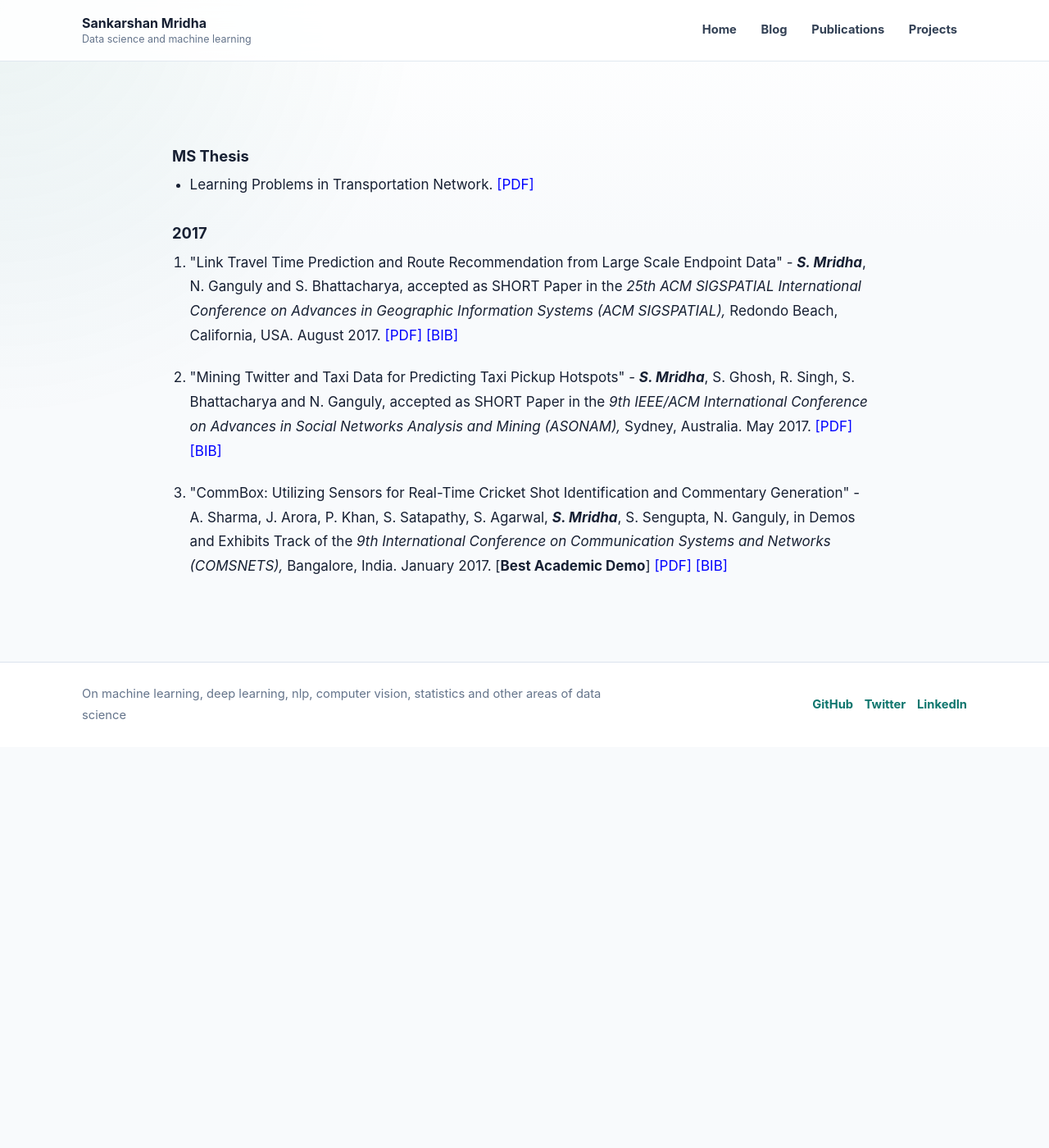
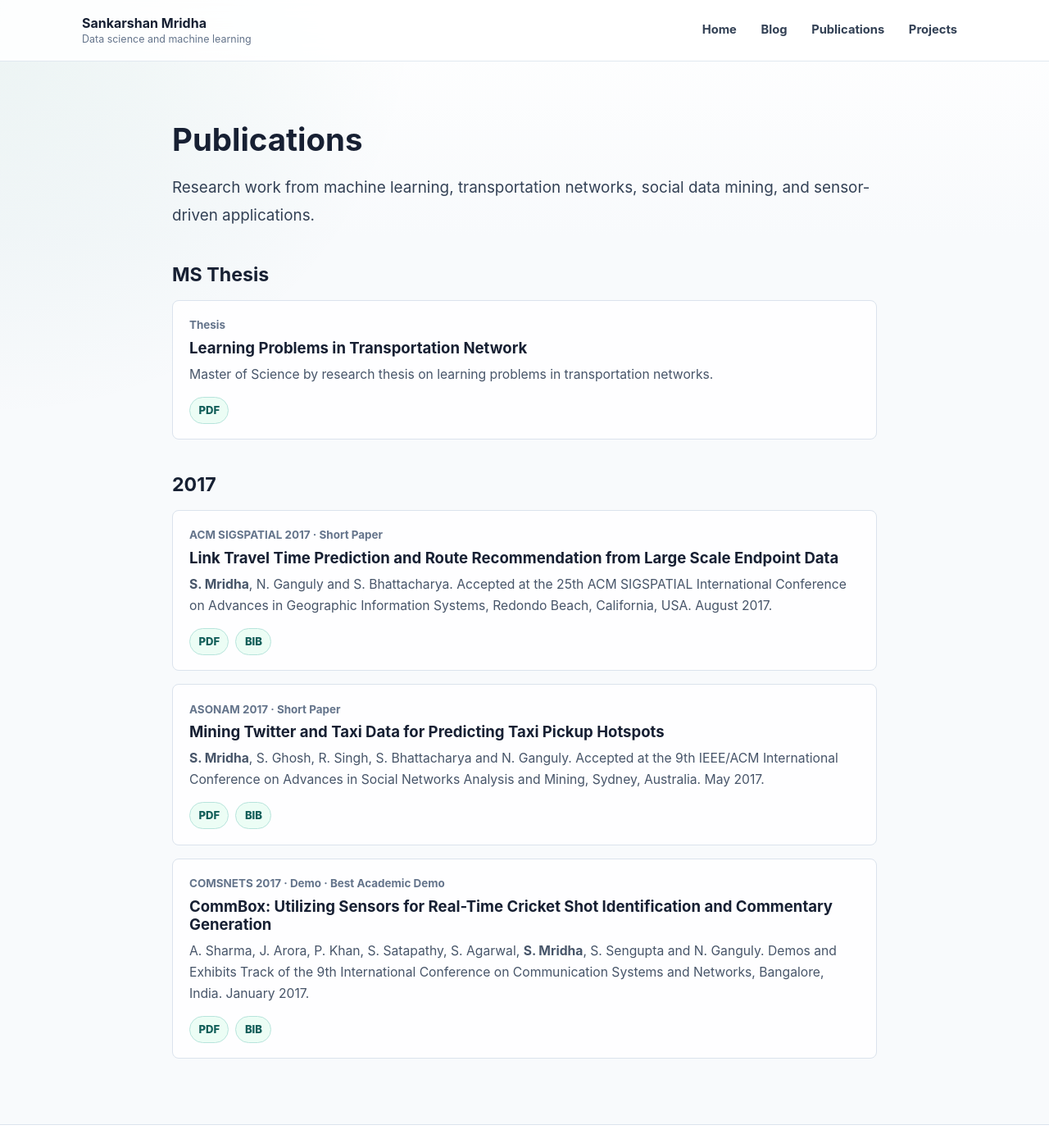
Before and after one commit to msank00/msank00.github.io, a Jekyll site: the page built from publications.md, in a window 1280 px wide and 1400 px high. Shown: the whole window at 82% size. Built offline with Jekyll 4.4.1, drawn with Linux system fonts in a browser that asks for light colours; a script that is not in the unit is left out.

Commit message:
Add publication cards

```diff
--- a/css/main.css
+++ b/css/main.css
@@ -381,6 +381,68 @@ th {
   line-height: 1.6;
 }
 
+.publication-section {
+  margin-top: 2.4rem;
+}
+
+.publication-section h2 {
+  margin-bottom: 1rem;
+}
+
+.publication-list {
+  display: grid;
+  gap: 1rem;
+}
+
+.publication-card {
+  padding: 1.15rem 1.25rem;
+  background: rgba(255, 255, 255, 0.9);
+  border: 1px solid var(--border);
+  border-radius: 8px;
+}
+
+.publication-card h3 {
+  margin: 0.25rem 0 0.55rem;
+  font-size: 1.16rem;
+}
+
+.publication-card p {
+  margin-bottom: 0.9rem;
+  color: #475569;
+  font-size: 0.98rem;
+  line-height: 1.65;
+}
+
+.publication-meta {
+  color: var(--muted);
+  font-size: 0.84rem;
+  font-weight: 700;
+}
+
+.publication-actions {
+  display: flex;
+  flex-wrap: wrap;
+  gap: 0.5rem;
+}
+
+.publication-actions a {
+  display: inline-flex;
+  align-items: center;
+  min-height: 2rem;
+  padding: 0.25rem 0.65rem;
+  color: var(--accent-dark);
+  background: #ecfdf5;
+  border: 1px solid #b7e4dc;
+  border-radius: 999px;
+  font-size: 0.82rem;
+  font-weight: 800;
+}
+
+.publication-actions a:hover {
+  background: #dff7f2;
+  text-decoration: none;
+}
+
 .post h1 {
   margin-bottom: 0.8rem;
 }
@@ -421,7 +483,8 @@ th {
   }
 
   .section-panel,
-  .post-card {
+  .post-card,
+  .publication-card {
     padding: 1rem;
   }
 }
--- a/publications.md
+++ b/publications.md
@@ -5,15 +5,54 @@ title: Publications
 #author_profile: true
 ---
 
-### MS Thesis
+<h1>Publications</h1>
+<p class="lead">Research work from machine learning, transportation networks, social data mining, and sensor-driven applications.</p>
 
-- Learning Problems in Transportation Network. [<span style="color:blue">[PDF]</span>](/docs/papers/2017_thesis_sankarshan.pdf)
+<section class="publication-section">
+  <h2>MS Thesis</h2>
 
+  <article class="publication-card">
+    <div class="publication-meta">Thesis</div>
+    <h3>Learning Problems in Transportation Network</h3>
+    <p>Master of Science by research thesis on learning problems in transportation networks.</p>
+    <div class="publication-actions">
+      <a href="{{ "/docs/papers/2017_thesis_sankarshan.pdf" | relative_url }}">PDF</a>
+    </div>
+  </article>
+</section>
 
-### 2017
+<section class="publication-section">
+  <h2>2017</h2>
 
-1. \"Link Travel Time Prediction and Route Recommendation from Large Scale Endpoint Data\" - _**S. Mridha**_, N. Ganguly and S. Bhattacharya, accepted as SHORT Paper in the _25th ACM SIGSPATIAL International Conference on Advances in Geographic Information Systems (ACM SIGSPATIAL),_ Redondo Beach, California, USA. August 2017. [<span style="color:blue">[PDF]</span>](/docs/papers/2017_link_travel_time_prediction.pdf) [<span style="color:blue">[BIB]</span>](/docs/bib/mridha2017link.bib)
+  <div class="publication-list">
+    <article class="publication-card">
+      <div class="publication-meta">ACM SIGSPATIAL 2017 · Short Paper</div>
+      <h3>Link Travel Time Prediction and Route Recommendation from Large Scale Endpoint Data</h3>
+      <p><strong>S. Mridha</strong>, N. Ganguly and S. Bhattacharya. Accepted at the 25th ACM SIGSPATIAL International Conference on Advances in Geographic Information Systems, Redondo Beach, California, USA. August 2017.</p>
+      <div class="publication-actions">
+        <a href="{{ "/docs/papers/2017_link_travel_time_prediction.pdf" | relative_url }}">PDF</a>
+        <a href="{{ "/docs/bib/mridha2017link.bib" | relative_url }}">BIB</a>
+      </div>
+    </article>
 
-2. \"Mining Twitter and Taxi Data for Predicting Taxi Pickup Hotspots\" - _**S. Mridha**_, S. Ghosh, R. Singh, S. Bhattacharya and N. Ganguly, accepted as SHORT Paper in the _9th IEEE/ACM International Conference on Advances in Social Networks Analysis and Mining (ASONAM),_ Sydney, Australia. May 2017. [<span style="color:blue">[PDF]</span>](/docs/papers/2017_mining_twitter_and_taxi_data.pdf) [<span style="color:blue">[BIB]</span>](/docs/bib/mridha2017mining.bib)
+    <article class="publication-card">
+      <div class="publication-meta">ASONAM 2017 · Short Paper</div>
+      <h3>Mining Twitter and Taxi Data for Predicting Taxi Pickup Hotspots</h3>
+      <p><strong>S. Mridha</strong>, S. Ghosh, R. Singh, S. Bhattacharya and N. Ganguly. Accepted at the 9th IEEE/ACM International Conference on Advances in Social Networks Analysis and Mining, Sydney, Australia. May 2017.</p>
+      <div class="publication-actions">
+        <a href="{{ "/docs/papers/2017_mining_twitter_and_taxi_data.pdf" | relative_url }}">PDF</a>
+        <a href="{{ "/docs/bib/mridha2017mining.bib" | relative_url }}">BIB</a>
+      </div>
+    </article>
 
-3. \"CommBox: Utilizing Sensors for Real-Time Cricket Shot Identification and Commentary Generation\" - A. Sharma, J. Arora, P. Khan, S. Satapathy, S. Agarwal, _**S. Mridha**_, S. Sengupta, N. Ganguly, in Demos and Exhibits Track of the _9th International Conference on Communication Systems and Networks (COMSNETS),_ Bangalore, India. January 2017. [**Best Academic Demo**] [<span style="color:blue">[PDF]</span>](/docs/papers/2017_comsnets_commbox.pdf) [<span style="color:blue">[BIB]</span>](/docs/bib/mridhasankar_comnset_2017.bib)
+    <article class="publication-card">
+      <div class="publication-meta">COMSNETS 2017 · Demo · Best Academic Demo</div>
+      <h3>CommBox: Utilizing Sensors for Real-Time Cricket Shot Identification and Commentary Generation</h3>
+      <p>A. Sharma, J. Arora, P. Khan, S. Satapathy, S. Agarwal, <strong>S. Mridha</strong>, S. Sengupta and N. Ganguly. Demos and Exhibits Track of the 9th International Conference on Communication Systems and Networks, Bangalore, India. January 2017.</p>
+      <div class="publication-actions">
+        <a href="{{ "/docs/papers/2017_comsnets_commbox.pdf" | relative_url }}">PDF</a>
+        <a href="{{ "/docs/bib/mridhasankar_comnset_2017.bib" | relative_url }}">BIB</a>
+      </div>
+    </article>
+  </div>
+</section>
```
Also changed, not shown: 1 other file.
